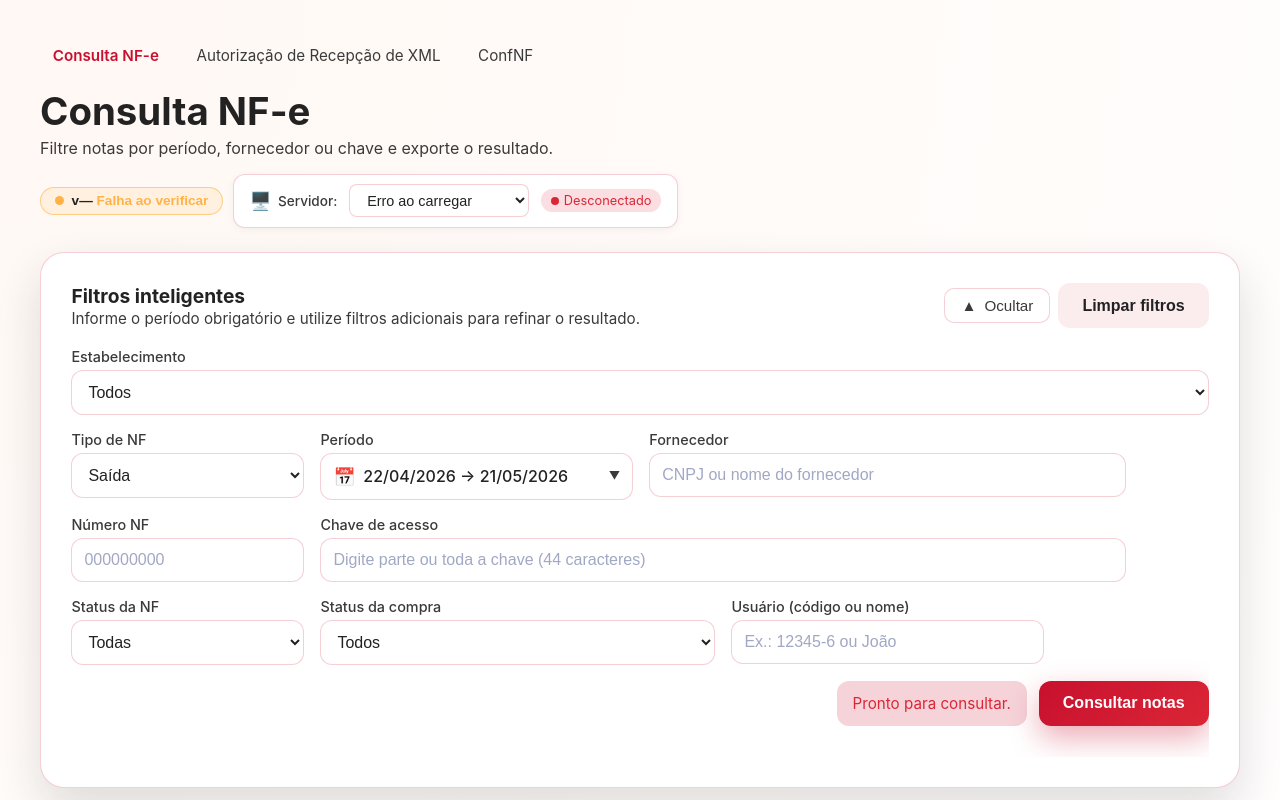
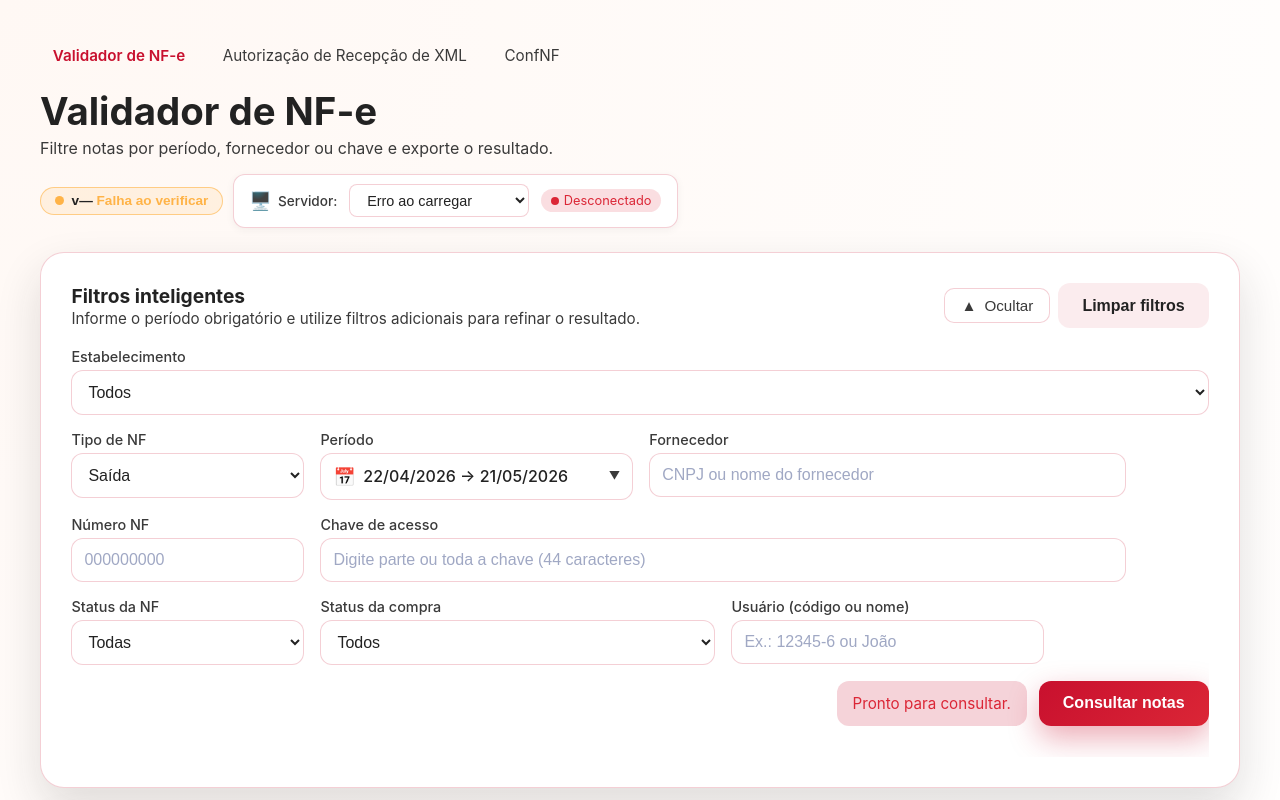
Before and after one commit to jonasjns25/consulta_nfe, a website: page index.html in a window 1280 px wide. Shown: the top 800 px of the page. Drawn offline with nearby package versions, Linux system fonts and the light colour scheme; no server answers.

Commit message:
feat: renomeia título do index para 'Validador de NF-e'

```diff
--- a/index.html
+++ b/index.html
@@ -3,7 +3,7 @@
 <head>
   <meta charset="utf-8">
   <meta name="viewport" content="width=device-width, initial-scale=1">
-  <title>Consulta NF-e</title>
+  <title>Validador de NF-e</title>
   <style>
     :root {
       color-scheme: light;
@@ -1267,13 +1267,13 @@
 </head>
 <body>
   <nav class="nav-links">
-    <a href="index.html" class="active">Consulta NF-e</a>
+    <a href="index.html" class="active">Validador de NF-e</a>
     <a href="autorizacao-recepcao-xml.html">Autorização de Recepção de XML</a>
     <a href="confnf.html">ConfNF</a>
   </nav>
   <header>
     <div>
-      <h1>Consulta NF-e</h1>
+      <h1>Validador de NF-e</h1>
       <p>Filtre notas por período, fornecedor ou chave e exporte o resultado.</p>
     </div>
     <div style="display:flex; align-items:center; gap:0.6rem; flex-wrap:wrap;">
@@ -1888,7 +1888,7 @@
       } else {
         modalErro(
           'Servidor não respondeu após o reinício',
-          'Verifique o serviço Consulta NF-e e tente novamente.'
+          'Verifique o serviço do Validador de NF-e (ConsultaNFE no Windows) e tente novamente.'
         );
         btnUpdateNow.disabled = false;
         btnUpdateLater.disabled = false;
```
